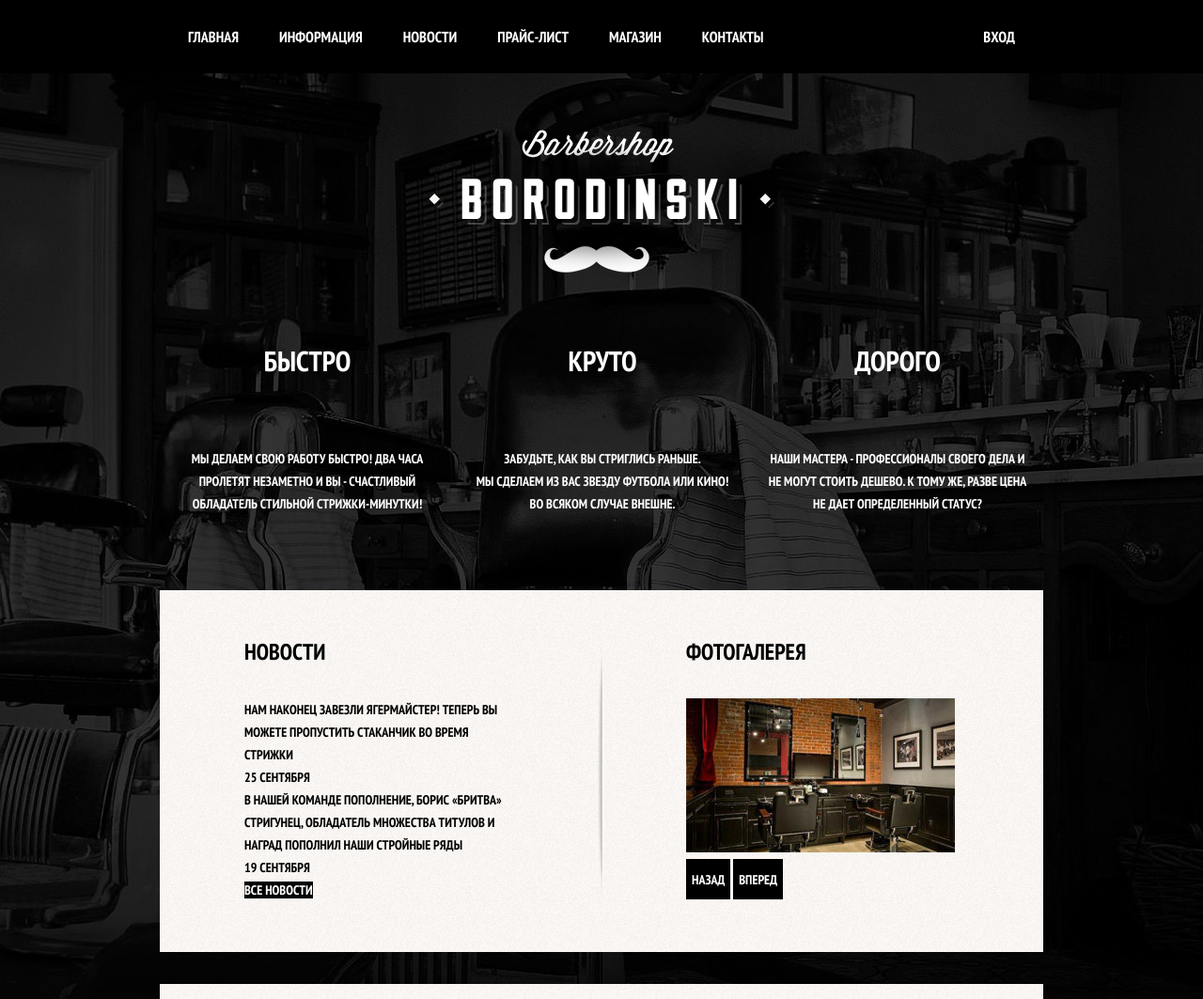
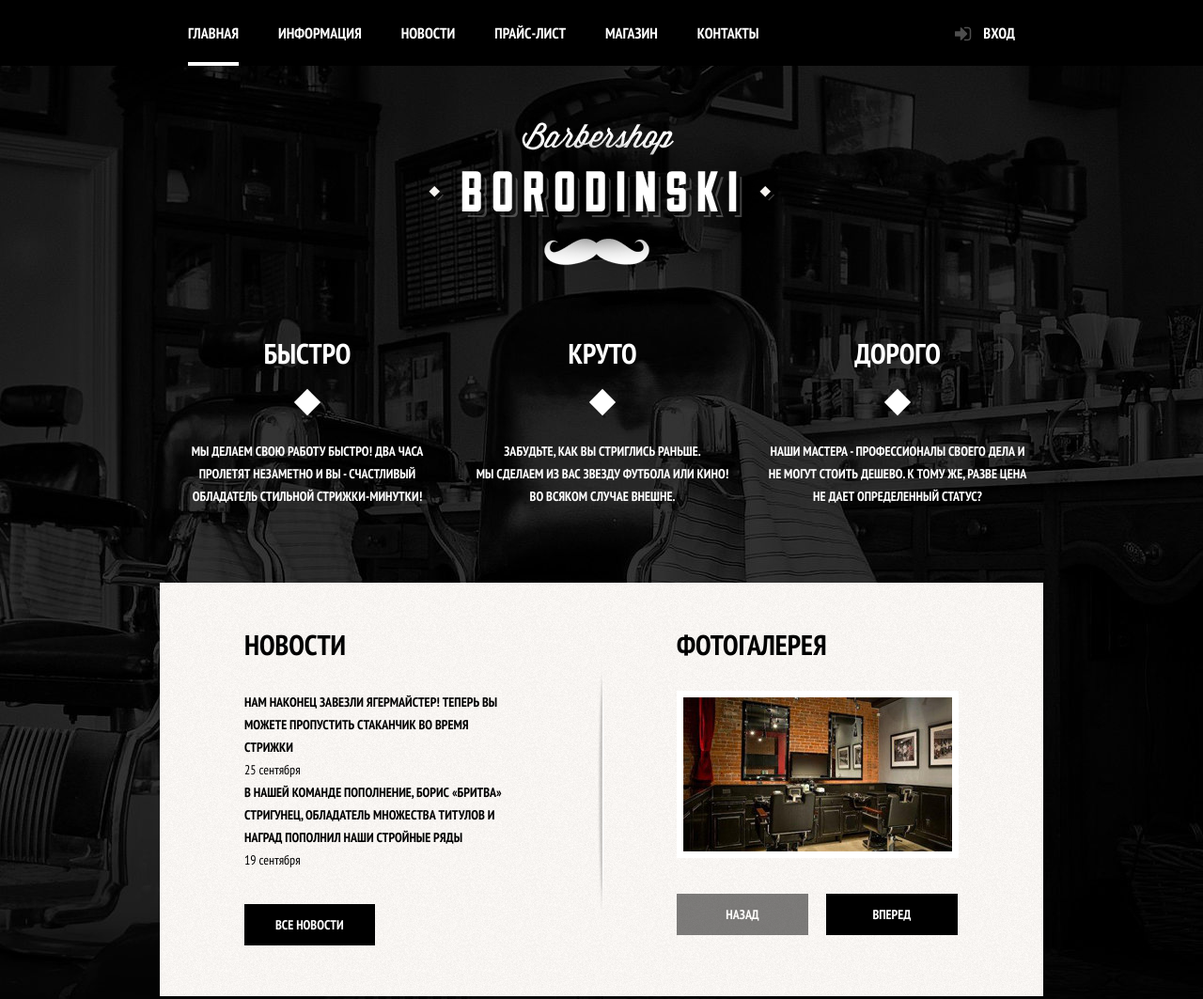
Before and after one commit to dmDen/technomart, a plain HTML site: page barbeshop/index.html in a window 1280 px wide. Shown: the top 1063 px of the page at 94% size. Drawn offline with Linux system fonts and the light colour scheme.

Commit message:
Доработка index.html

```diff
--- a/barbeshop/css/style.less
+++ b/barbeshop/css/style.less
@@ -4,6 +4,12 @@
 @body_width: 960px;
 @body_padding: 10px;
 @container_width: @body_width - (2 * @body_padding);
+
+.sprite { background: url("../img/sprite.png") no-repeat center; height: 16px;  }
+.icon-fb { background-position: 0 0; width: 12px; height: 22px; }
+.icon-ig { background-position: 0 -52px; width: 21px; height: 21px; }
+.icon-login { background-position: 0 -103px; width: 18px; }
+.icon-vk { background-position: 5 -149px; width: 25px; }
 
 body{
 	font-family: "PT Sans Narrow", "Arial", sans-serif;
@@ -28,15 +34,33 @@
 }
 
 .btn{
-	box-sizing: border-box;
-	height: 43px;
-	background: #000;
-	color: #fff;
+	display: inline-block;
+	vertical-align: top;
+	margin-right: 16px;
+	padding: 10px 33px;
+	font-size: 14px;
+	font-family: "PT Sans Narrow", sans-serif;
+	font-weight: 700;
+	line-height: 24px;
 	text-decoration: none;
 	text-transform: uppercase;
+	text-align: center;
+
+	color: #fff;
+	background: #000;
 	border: none;
+	outline: none;
+	cursor: pointer;
+}
+.btn:hover,
+.btn:active{
+	background: #663d15;
+}
+.btn.disabled{
+	cursor: default;
+	opacity: 0.5;
+}
 
-}
 
 .breadcrumbs{
 	list-style: none;
@@ -58,22 +82,22 @@
 	font-size: 16px;
 	.container{
 		justify-content: space-between;
-		padding-top: 27px;
-		padding-bottom: 27px;
 
 	}
 	ul{
 		margin: 0;
-		margin-left: 30px;
+		margin-left: 9px;
 		padding: 0;
 		list-style: none;
 	}
-	li{
-		margin-right: 43px;
-	}
 	a{
+		display: block;
 		color: #fff;
 		text-decoration: none;
+		padding: 23px 21px;
+	}
+	a:hover{
+		background: #242424;
 	}
 }
 
@@ -81,9 +105,40 @@
 	ul{
 		display: flex;
 	}
+	.active a{
+		position: relative;
+	}
+	.active a:after{
+		content: "";
+		position: absolute;
+		bottom: 0;
+		left: 21px;
+		right: 21px;
+		height: 4px;
+		background: #fff;
+	}
 }
 .user-block{
-	padding-right: 30px;
+	padding-right: 9px;
+	padding-left: 29px;
+	position: relative;
+	a{
+		padding-left: 50px;
+	}
+}
+.login:before{
+	content: "";
+	position: absolute;
+	top: 28px;
+	left: 49px;
+	width: 18px;
+	height: 19px;
+	.sprite;
+	.icon-login;
+	opacity: 0.3;
+}
+.login:hover:before{
+	opacity: 1;
 }
 
 /*////////////////
@@ -92,6 +147,9 @@
 .main-footer{
 	background: #222 url("../img/footer-bg.png");
 	color: #fff;
+	box-sizing: border-box;
+	height: 190px;
+	padding-top: 60px;
 	.container{
 		justify-content: space-between;
 	}
@@ -105,12 +163,46 @@
 	a{
 		color: #fff;
 	}
+	p{
+		margin: 0;
+		margin-bottom: 20px;
+	}
 }
 .footer-social{
 	text-align: center;
 }
+.social-buttons{
+	display: flex;
+	justify-content: center;
+}
+.social-btn{
+	width: 43px;
+	height: 43px;
+	font-size: 0;
+	text-decoration: none;
+	background-color: #000;
+	margin-right: 3px;
+	margin-left: 3px;
+}
+.social-btn:hover{
+	background-color: #fff;
+}
 .footer-copyright{
 	text-align: right;
+	p{
+		margin-right: 27px;
+	}
+	.btn{
+		margin-right: 0;
+		padding-left: 0;
+		padding-right: 0;
+		box-sizing: border-box;
+		width: 140px;
+	}
+	.btn:hover{
+		color: #000;
+		background: #fff;
+	}
 }
 
 /*////////////////
@@ -123,6 +215,10 @@
 	padding-top: 60px;
 	justify-content: center;
 	margin-bottom: 30px;
+	img{
+		width: 368px;
+		height: 204px;
+	}
 }
 .main-content{
 	display: block;
@@ -146,8 +242,22 @@
 	}
 }
 .features-title{
+	position: relative;
 	font-size: 30px;
-	margin-bottom: 80px;
+	padding-bottom: 50px;
+	margin-bottom: 30px;
+}
+
+.features-title:after{
+	content: "";
+	position: absolute;
+	width: 20px;
+	height: 20px;
+	background: #fff;
+	bottom: 0;
+	left: 50%;
+	margin-left: -10px;
+	transform: rotate(45deg);
 }
 
 .index-content{
@@ -157,22 +267,59 @@
 	h2{
 		margin: 0;
 		margin-bottom: 37px;
-		font-size: 24px;
+		font-size: 30px;
 	}
 }
 .content-column{
-	figure{
-		margin: 0;
-	}
 	padding: 54px 90px;
 	flex-shrink: 1;
 	flex-grow: 0;
 	flex-basis: ceil(@container_width / 2.0);
 	ul{
 		list-style: none;
-		margin: 0;
 		padding: 0;
 	}
+	figure{
+		margin: 0;
+	}
+}
+.news-preview
+{
+	margin-bottom: 35px;
+	time{
+		text-transform: none;
+		font-weight: 400;
+	}
+}
+
+.gallery-content{
+	margin: 0;
+	padding: 0;
+	border: 7px solid #fff;
+	background: #ccc;
+	img{
+		display: block;
+		width: 286;
+		height: 164;
+	}
+}
+.gallery
+{
+	.btn{
+		width: 140px;
+	}
+	.btn:last-child{
+		margin-right: 0;
+	}
+	figure{
+		margin-bottom: 38px;
+	}
+}
+
+.contacts-column{
+	flex-shrink: 0;
+	flex-basis: 470px-90px;
+	padding-right: 0;
 }
 
 .main-content{
@@ -185,12 +332,23 @@
 		flex-wrap: wrap;
 	}
 	input{
-		padding: 0;
+		padding: 10px 15px;
 		width: 140px;
 		box-sizing: border-box;
 		height: 43px;
 		margin-right: 10px;
 		margin-bottom: 19px;
+		border: 2px solid #000;
+		font-family: "PT Sans Narrow", sans-serif;
+		font-size: 14px;
+		line-height: 24px;
+		text-transform: uppercase;
+		color: #000;
+		background: #f9f6f3;
+		outline: none;
+	}
+	input:focus{
+		border: 2px solid #663d15;
 	}
 	input:nth-child(2n){
 		margin-right: 0;
--- a/barbeshop/index.html
+++ b/barbeshop/index.html
@@ -82,13 +82,13 @@
 					<figure class="gallery-content">
 						<img src="img/galery-pict1.jpg" width="286" height="164" alt="">
 					</figure>
-					<button class="btn gallery-prev">Назад</button>
+					<button class="btn gallery-prev disabled">Назад</button>
 					<button class="btn gallery-next">Вперед</button>
 				</div>
 			</section>
 		</div>
 		<div class="index-content">
-			<section class="content-column">
+			<section class="content-column contacts-column">
 				<div class="main-contacts">
 					<h2 class="content-column-title">Контактная информация</h2>
 					<p>
@@ -132,12 +132,14 @@
 			</section>
 			<section class="footer-social">
 				<p>Давайте дружить!</p>
-				<a href="#" class="social-btn social-btn-vk">Вконтакте</a>
-				<a href="#" class="social-btn social-btn-fb">Фейсбук</a>
-				<a href="#" class="social-btn social-btn-inst">Инстаграм</a>
+				<div class="social-buttons">
+					<a href="#" class="social-btn sprite icon-vk">Вконтакте</a>
+					<a href="#" class="social-btn sprite icon-fb">Фейсбук</a>
+					<a href="#" class="social-btn sprite icon-ig">Инстаграм</a>
+				</div>
 			</section>
 			<section class="footer-copyright">
-				<p>Дизайн сайта:</p>
+				<p>Разработано:</p>
 				<a href="#" class="btn">htmlacademy.ru</a>
 			</section>
 		</div>
```
Also changed, not shown: barbeshop/css/style.css, barbeshop/img/icon-login.png, barbeshop/img/sprite.png (added), 1 other file.
